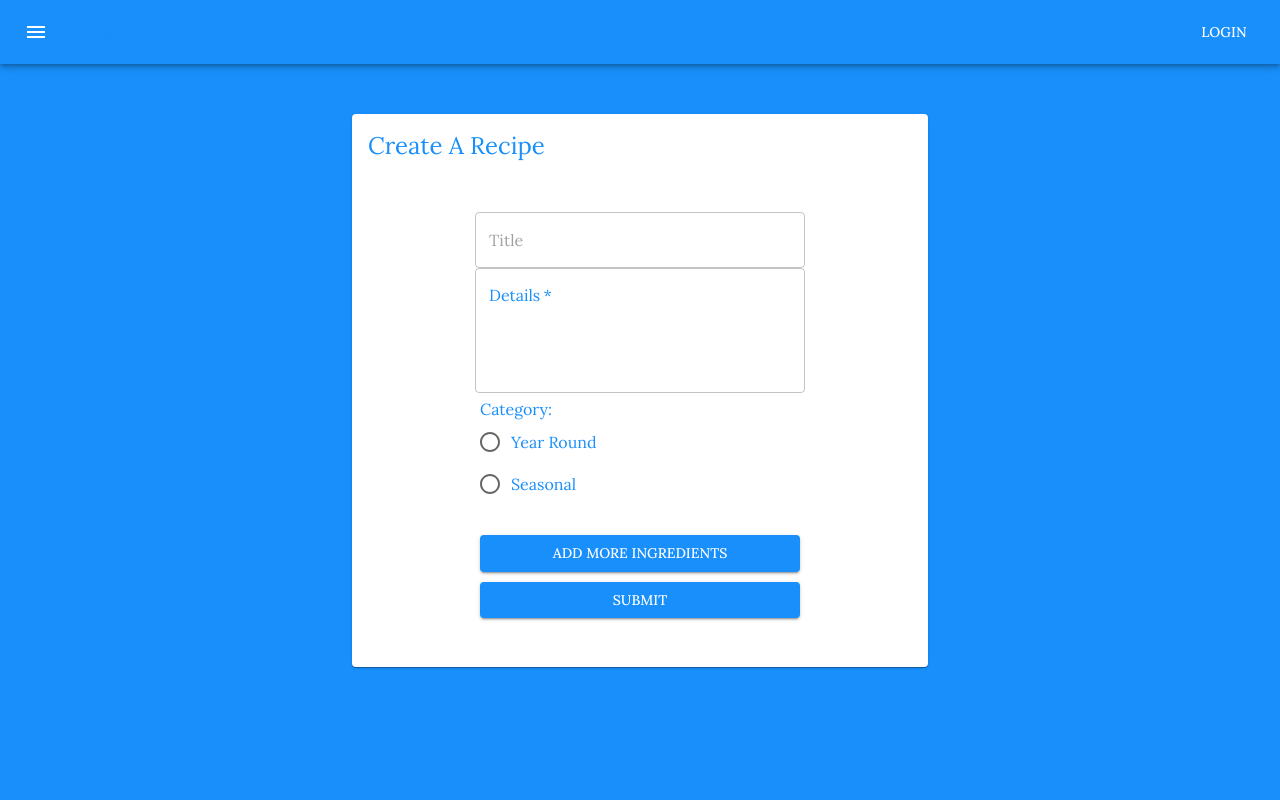
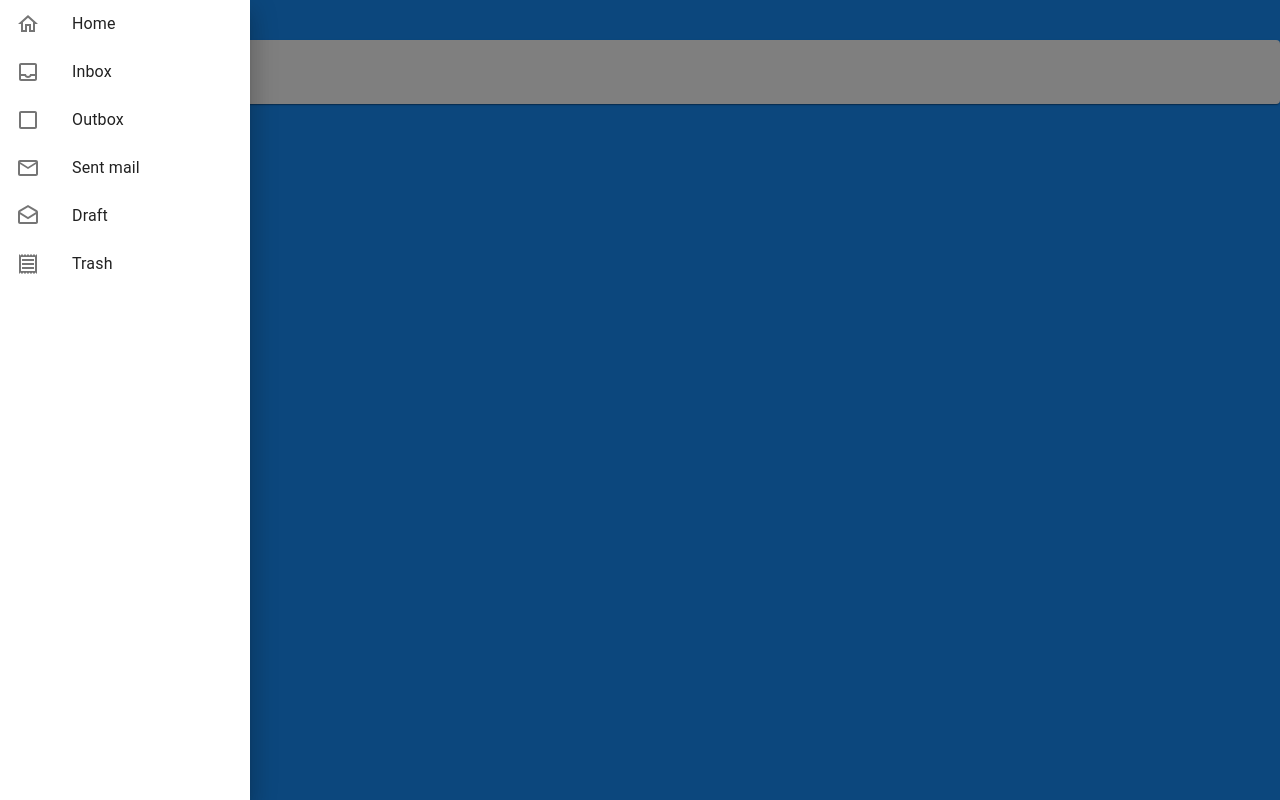
Before and after one commit to drewpate/recipe-book-app, a React (Create React App) app: page / in a window 1280 px wide. Both pictures are taken after a click on the button 36 px from the left and 32 px from the top of the page. Built offline with nearby package versions, Linux system fonts and the light colour scheme.

Commit message:
Create home component, add drawer and begin to customize

```diff
--- a/data/db.json
+++ b/data/db.json
@@ -1,16 +1,5 @@
 {
   "recipes": [
-    {
-      "title": "test title",
-      "details": "test details",
-      "ingredients": [
-        {
-          "ingredient": "test ingredient",
-          "amount": "test amount"
-        }
-      ],
-      "id": 5
-    },
     {
       "title": "test syrup 1",
       "details": "test details for test syrup 1",
--- a/src/App.js
+++ b/src/App.js
@@ -1,19 +1,40 @@
 import { BrowserRouter, Routes, Route } from "react-router-dom";
+import Home from "./Components/Home";
 import NewRecipeForm from "./Components/NewRecipeForm";
 import Recipes from "./Components/Recipes";
 import { ThemeProvider, createTheme } from "@mui/material/styles";
 import { GlobalStyles } from "@mui/material";
-import AppBar from "@mui/material/AppBar";
-import Box from "@mui/material/Box";
-import Toolbar from "@mui/material/Toolbar";
-import Typography from "@mui/material/Typography";
-import Button from "@mui/material/Button";
-import IconButton from "@mui/material/IconButton";
+import {
+  Drawer,
+  ListItem,
+  ListItemIcon,
+  ListItemText,
+  IconButton,
+} from "@mui/material";
+import {
+  CheckBoxOutlineBlankOutlined,
+  DraftsOutlined,
+  HomeOutlined,
+  InboxOutlined,
+  MailOutline,
+  ReceiptOutlined,
+} from "@mui/icons-material";
 import MenuIcon from "@mui/icons-material/Menu";
-import { Drawer } from "@mui/material";
+import { useState } from "react";
+
+const data = [
+  {
+    name: "Home",
+    icon: <HomeOutlined />,
+  },
+  { name: "Inbox", icon: <InboxOutlined /> },
+  { name: "Outbox", icon: <CheckBoxOutlineBlankOutlined /> },
+  { name: "Sent mail", icon: <MailOutline /> },
+  { name: "Draft", icon: <DraftsOutlined /> },
+  { name: "Trash", icon: <ReceiptOutlined /> },
+];
 
 const font = "'Lora', serif";
-const drawerWidth = 240;
 
 const theme = createTheme({
   palette: {
@@ -29,51 +50,36 @@ const theme = createTheme({
   },
 });
 
-const Navbar = () => {
-  return (
-    <Box sx={{ flexGrow: 1 }}>
-      <AppBar position="static">
-        <Toolbar>
-          <IconButton
-            size="large"
-            edge="start"
-            color="inherit"
-            aria-label="menu"
-            sx={{ mr: 2 }}
-          >
-            <MenuIcon />
-          </IconButton>
-          <Typography variant="h6" component="div" sx={{ flexGrow: 1 }}>
-            News
-          </Typography>
-          <Button color="inherit">Login</Button>
-        </Toolbar>
-      </AppBar>
-    </Box>
+function App() {
+  const [open, setOpen] = useState(false);
+
+  const getList = () => (
+    <div style={{ width: 250 }} onClick={() => setOpen(false)}>
+      {data.map((item, index) => (
+        <ListItem button key={index}>
+          <ListItemIcon>{item.icon}</ListItemIcon>
+          <ListItemText primary={item.name} />
+        </ListItem>
+      ))}
+    </div>
   );
-};
 
-function App() {
   return (
     <div className="App">
+      <div>
+        <IconButton onClick={() => setOpen(true)}>
+          <MenuIcon />
+        </IconButton>
+        <Drawer open={open} anchor={"left"} onClose={() => setOpen(false)}>
+          {getList()}
+        </Drawer>
+      </div>
       <ThemeProvider theme={theme}>
         <GlobalStyles styles={{ body: { backgroundColor: "#188ffb" } }} />
         <BrowserRouter>
-          <Navbar />
-          <Drawer
-            sx={{
-              width: drawerWidth,
-              flexShrink: 0,
-              "& .MuiDrawer-paper": {
-                width: drawerWidth,
-                boxSizing: "border-box",
-              },
-            }}
-            variant="persistent"
-            anchor="left"
-          />
           <Routes>
-            <Route path="/" element={<NewRecipeForm />} />
+            <Route path="/" element={<Home />} />
+            <Route path="/newrecipe" element={<NewRecipeForm />} />
             <Route path="/recipes" element={<Recipes />} />
           </Routes>
         </BrowserRouter>
--- /dev/null
+++ b/src/Components/Home.js
@@ -0,0 +1,14 @@
+import React from "react";
+import { Card, CardContent, Typography } from "@mui/material";
+
+const Home = () => {
+  return (
+    <Card>
+      <CardContent>
+        <Typography>Home Page</Typography>
+      </CardContent>
+    </Card>
+  );
+};
+
+export default Home;
```
